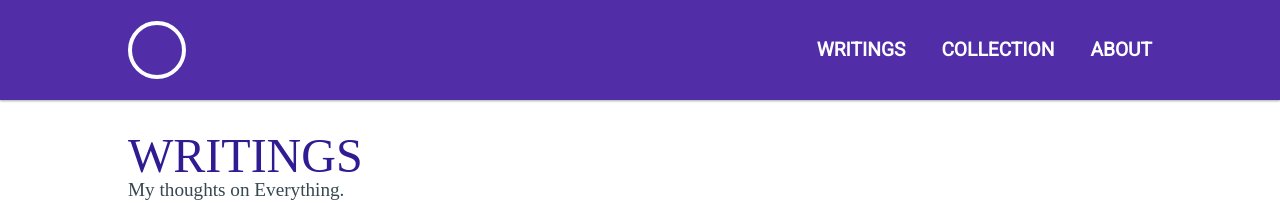
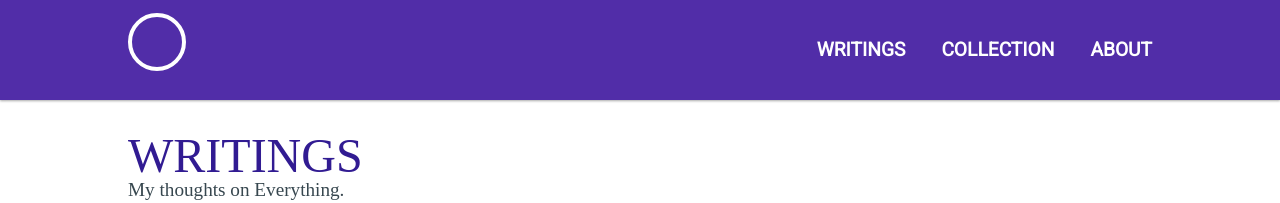
Before and after one commit to abdulraoof/abdulraoof.github.io, a Jekyll site: the page built from index.html, in a window 1280 px wide. Shown: the top 203 px of the page. Built offline with Jekyll 4.4.1, drawn with Linux system fonts in a browser that asks for light colours; nearby versions of some CDN libraries; some web fonts are replaced; the list of posts is cut into pages by our own code.

Commit message:
fixed menu and logo posititioning

```diff
--- a/css/main.css
+++ b/css/main.css
@@ -21,8 +21,11 @@
     height: 2em;
     width: 2em;
     position: absolute;
+    top: 0.78125em;
+/*
     top: 50%;
     transform: translateY(-50%);
+*/
     margin-left: 3.333333333333333%;
 }
 
@@ -30,8 +33,11 @@
     position: absolute;
     border: solid 2px #ffffff;
     border-radius: 4px;
+    top: 1em;
+/*
     top: 50%;
     transform: translateY(-50%);
+*/
     right: 3.333333333333333%;
     padding: .5em;
     font-size: 3.333333333333333% 1em;
```
